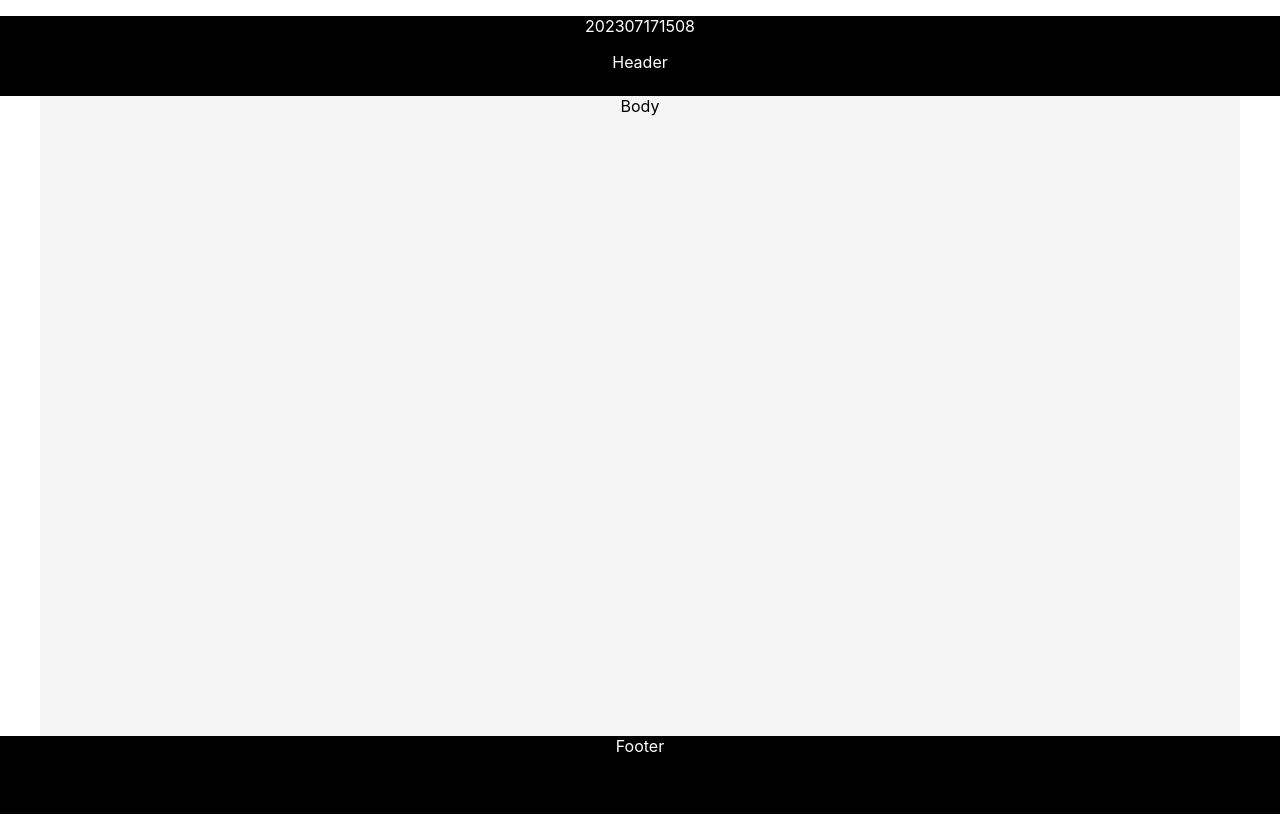
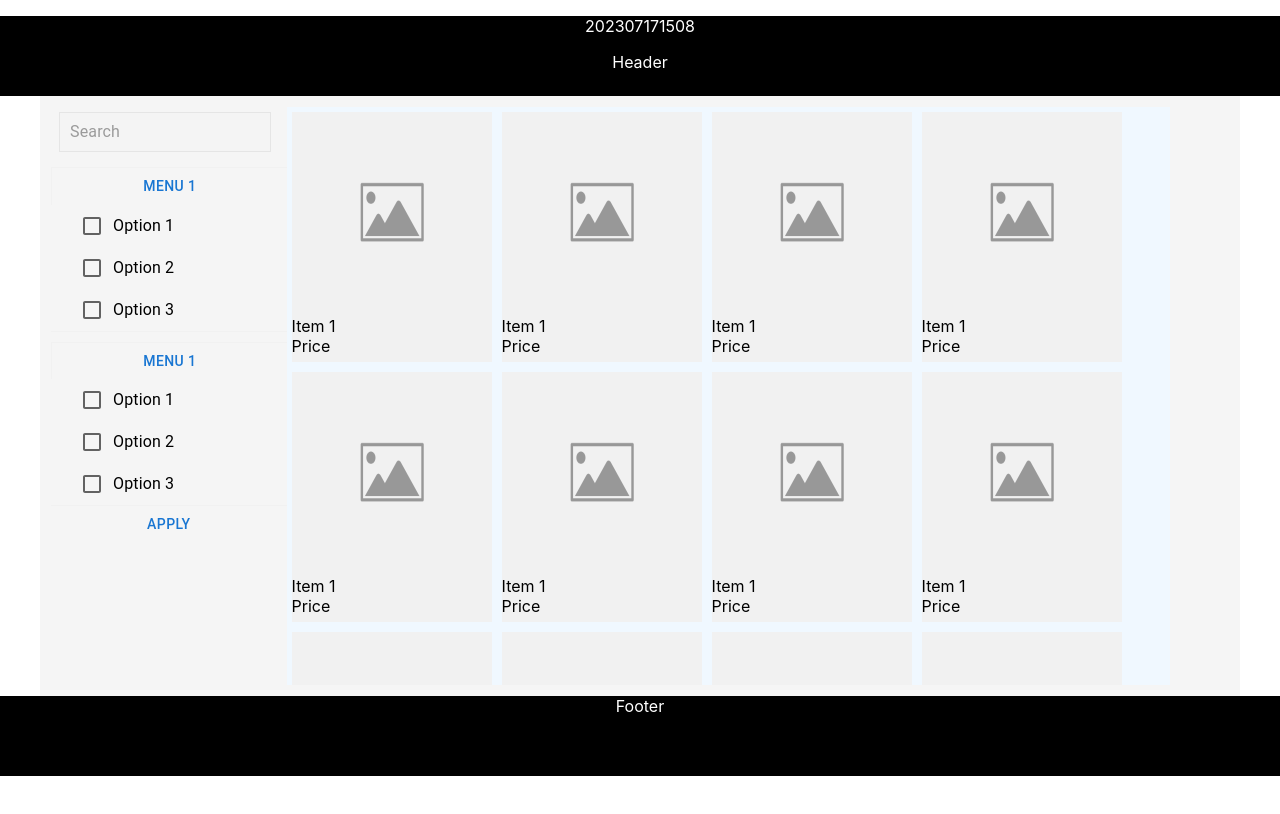
Before and after one commit to ignitewtk/Mall, a React (Create React App) app: page / in a window 1280 px wide. Built offline with nearby package versions, Linux system fonts and the light colour scheme.

Commit message:
<dev>: add product list page layout draft.

```diff
--- a/src/App.css
+++ b/src/App.css
@@ -1,5 +1,5 @@
 .App {
-  text-align: center;
+  /* text-align: center; */
 }
 
 .App-logo {
--- a/src/components/Theme.tsx
+++ b/src/components/Theme.tsx
@@ -1,6 +1,8 @@
 import * as React from 'react'
 import Box from '@mui/material/Box'
 import Container from '@mui/material/Container'
+import ProductList from './products/ProductList';
+import Filter from './products/Filter';
 
 type Props = {
     message: string;
@@ -15,11 +17,13 @@ class Theme extends React.Component<Props> {
     render() {
         return (
             <div>
-
                 <Box id='theme-header'>
                     <p> 202307171508 </p>
                     <p> Header </p> </Box>
-                <Container id='theme-body'> Body </Container>
+                <Container id='theme-body'>
+                    <Filter />
+                    <ProductList />
+                </Container>
                 <Box id='theme-footer'> Footer </Box>
             </div>
         )
--- /dev/null
+++ b/src/components/products/Filter.tsx
@@ -0,0 +1,47 @@
+import * as React from 'react'
+import Button from '@mui/material/Button'
+import FormGroup from '@mui/material/FormGroup'
+import FormControlLabel from '@mui/material/FormControlLabel'
+import Checkbox from '@mui/material/Checkbox'
+import TextField from '@mui/material/TextField'
+import InputBase from '@mui/material/InputBase'
+type Props = {
+
+}
+
+type States = {
+
+}
+
+class DropDownCheckbox extends React.Component<Props, States> {
+
+    render() {
+        return (
+            <div className="dropdown-menu">
+                <Button className="dropdown-button"> Menu 1</Button>
+                <FormGroup>
+                    <FormControlLabel className="dropdown-checkbox" control={<Checkbox />} label="Option 1"/>
+                    <FormControlLabel className="dropdown-checkbox" control={<Checkbox />} label="Option 2"/>
+                    <FormControlLabel className="dropdown-checkbox" control={<Checkbox />} label="Option 3"/>
+                </FormGroup>
+            </div>
+        )
+    }
+}
+class Filter extends React.Component<Props, States> {
+
+    render() {
+        return (
+            <div id='product-filter'>
+                <InputBase
+                    sx={{ ml: 1, flex: 1 }}
+                    className="filter-input-search"
+                    placeholder="Search"/>
+                <DropDownCheckbox />
+                <DropDownCheckbox />
+                <Button className="dropdown-button" variant="text"> Apply </Button>
+            </div>
+        )
+    }
+}
+export default Filter
--- /dev/null
+++ b/src/components/products/ProductList.tsx
@@ -0,0 +1,44 @@
+import * as React from 'react'
+import placeholderImage from './placeholder-image.png';
+type Props = {
+
+}
+
+type States = {
+
+}
+
+
+class ProductListItem extends React.Component<Props, States> {
+    render() {
+        return (
+            <div className='product-list-item'>
+                <img src={placeholderImage} width="100%" height="80%"/>
+                <div> Item 1 </div>
+                <div> Price</div>
+            </div>
+        )
+    }
+}
+
+class ProductList extends React.Component<Props, States> {
+
+    render() {
+        let productIds: number[] = new Array(15)
+        for (var i=0; i<15; i++) {
+            productIds.push(i)
+        }
+
+        return (
+            <div id='product-list'>
+
+            {
+                productIds.map((n) => <ProductListItem key={n}/>)
+            }
+
+            </div>
+
+        )
+    }
+}
+export default ProductList
--- a/src/index.css
+++ b/src/index.css
@@ -18,12 +18,14 @@ code {
   height: 10vh;
   width: 100vw;
   color: white;
+  text-align: center;
 }
 
 #theme-body {
   background-color: whitesmoke;
-  height: 80vh;
+  height: 75vh;
   width: 100vw;
+  padding: 11px;
 }
 
 #theme-footer {
@@ -31,4 +33,72 @@ code {
   height: 10vh;
   width: 100vw;
   color: white;
+  text-align: center;
 }
+
+
+#product-filter {
+  background-color: whitesmoke;
+  width: 20%;
+  height: 100%;
+  float: left;
+}
+
+.filter-input-search {
+  margin: 5px;
+  padding: 0 0 0 10px;
+  width: 90%;
+  height: 40px;
+  border-style: solid;
+  border-width: 0.5px;
+  border-color: rgb(229, 229, 229);
+  background-color: rgb(244, 244, 244);
+}
+
+.dropdown-menu {
+  margin: 10px 0 0 0;
+  width: 100%;
+  background-color:whitesmoke;
+  border-style: solid;
+  border-width: 0.5px;
+  border-color: rgb(241,241,241)
+}
+
+.dropdown-button {
+  width: 100%;
+  padding: 10px 10px;
+  background-color: white;
+}
+.dropdown-button:hover {
+  background-color: rgb(210, 209, 209);
+}
+.dropdown-checkbox {
+  padding: 0 0 0 30px;
+  display: none;
+  width: fill-available;
+  background-color: whitesmoke;
+}
+.dropdown-checkbox:hover {
+  margin: 0 0 0 0;
+  padding: 1px 20px;
+  background-color: rgb(210, 209, 209);
+}
+
+#product-list {
+  background-color: aliceblue;
+  width: 75%;
+  height: 100%;
+  /* display: flex; */
+  overflow: scroll;
+  float: left;
+}
+
+.product-list-item {
+  padding: 5px;
+  float: left;
+  width: 200px;
+  height: 250px;
+  margin: 5px;
+  padding: 0;
+  background-color: rgb(241,241,241);
+}
```
Also changed, not shown: azure-pipelines.yml (+8 -9 lines), src/components/products/placeholder-image.png (added).
